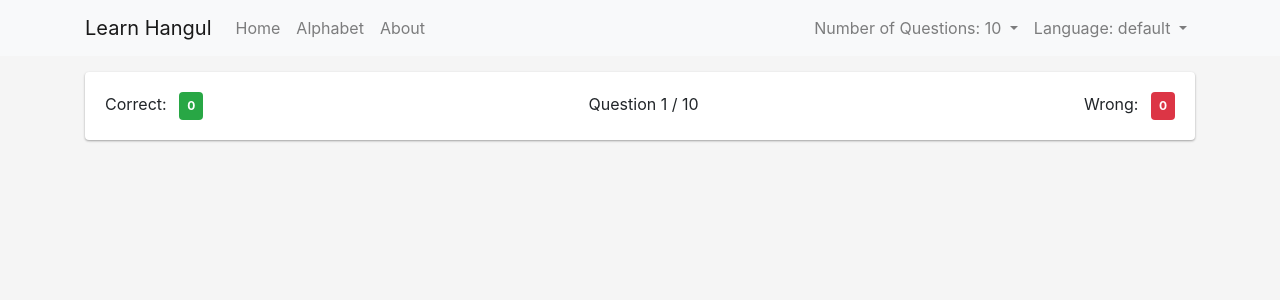
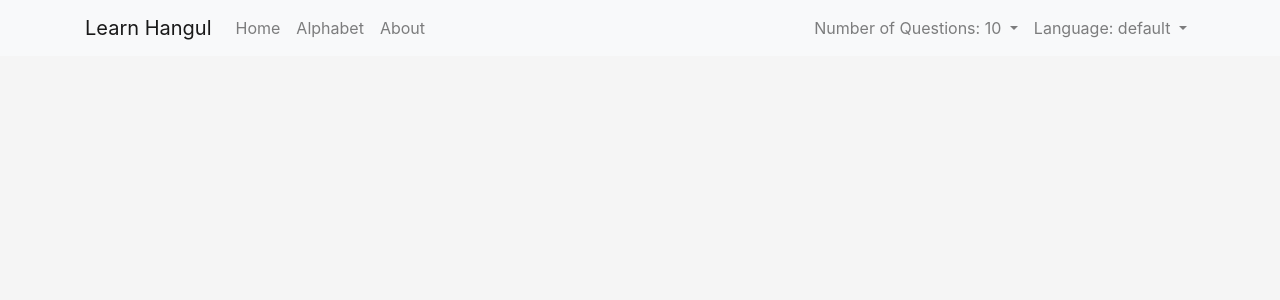
Before and after one commit to levpopov1/language-quiz, a Vue app: page / in a window 1280 px wide. Shown: the top 300 px of the page. Built offline with nearby package versions, Linux system fonts and the light colour scheme; no server answers.

Commit message:
hides score at quiz end

```diff
--- a/src/components/Quiz.vue
+++ b/src/components/Quiz.vue
@@ -1,6 +1,6 @@
 <template>
   <div>
-    <Score/>
+    <Score v-if="index < limit && !isEmpty(currentQ)"/>
     <Question v-if="index < limit && !isEmpty(currentQ)"/>
     <QuizResults v-if="index == limit"/>
   </div>
```
